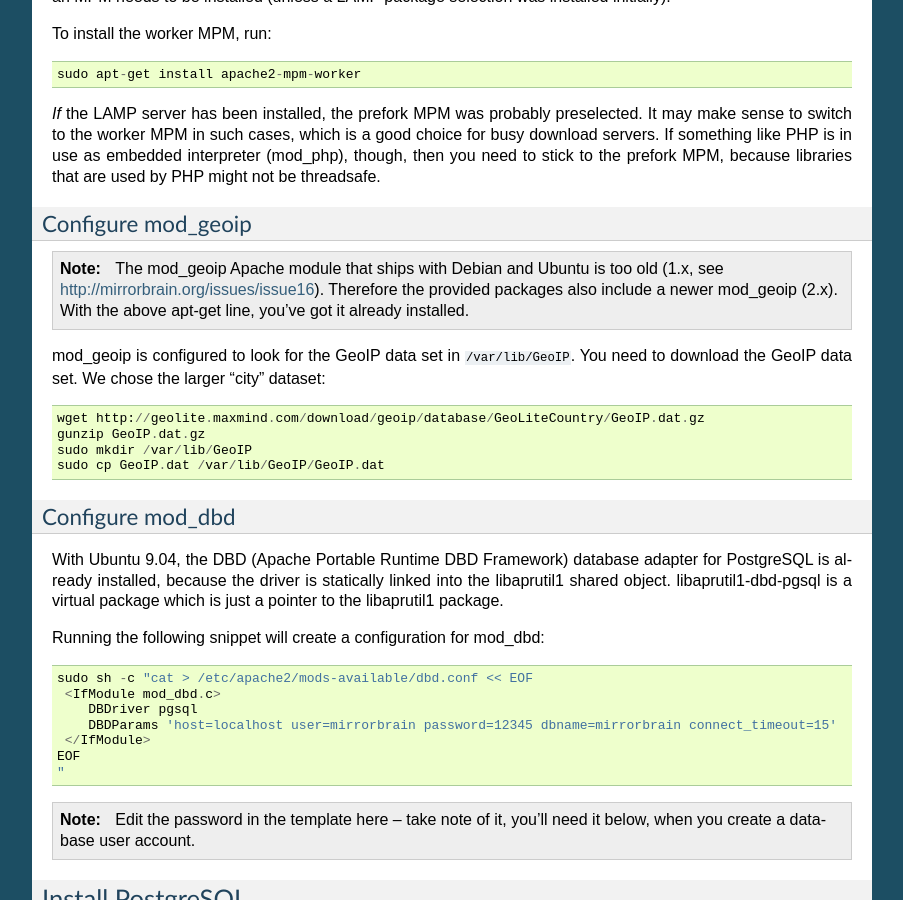
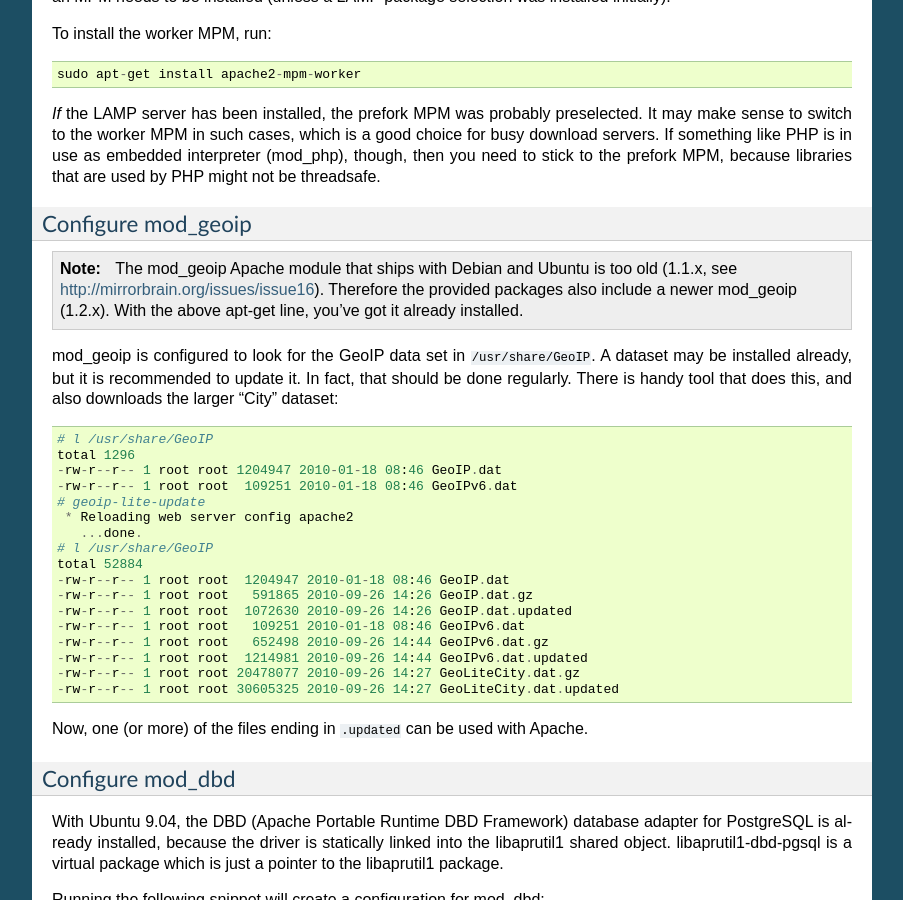
Before and after one commit to hayalci/mirrorbrain, a Sphinx documentation site: the page built from docs/installation/debian.rst, in a window 1280 px wide and 900 px high, scrolled down 1165 px. Shown: the whole window, without its empty margins (198-1101 px from the left). Built offline with Sphinx 7.4.7, drawn with Linux system fonts in a browser that asks for light colours; some of the changed text lies outside the part shown.

Commit message:
- update Ubuntu install docs for 10.04. - update Ubuntu instructions to update the GeoIP databases
git-svn-id: http://svn.mirrorbrain.org/svn/mirrorbrain/trunk@8173 2d291e14-ff0c-0410-a3fa-d5caa9871f55

```diff
--- a/docs/installation/debian.rst
+++ b/docs/installation/debian.rst
@@ -5,8 +5,8 @@ Installation on Debian/Ubuntu Linux
 ===================================
 
 .. note::
-   The following recipe for installing MirrorBrain was tested on Ubuntu 9.04.
-   A similar procedure should work on Debian 5.0 as well.
+   The following recipe for installing MirrorBrain was tested on Ubuntu 9.04 and 10.04.
+   A similar procedure should work on other Ubuntu versions, and on Debian 5.0.
 
 
 Install a standard Ubuntu LAMP server.
@@ -90,18 +90,35 @@ Configure mod_geoip
 
 .. note::
    The mod_geoip Apache module that ships with Debian and Ubuntu is too old
-   (1.x, see http://mirrorbrain.org/issues/issue16). Therefore the provided
-   packages also include a newer mod_geoip (2.x). With the above apt-get line,
+   (1.1.x, see http://mirrorbrain.org/issues/issue16). Therefore the provided
+   packages also include a newer mod_geoip (1.2.x). With the above apt-get line,
    you've got it already installed.
 
 mod_geoip is configured to look for the GeoIP data set in
-:file:`/var/lib/GeoIP`. You need to download the GeoIP data set. We chose the
-larger "city" dataset::
+:file:`/usr/share/GeoIP`. A dataset may be installed already, but it is
+recommended to update it. In fact, that should be done regularly. There is
+handy tool that does this, and also downloads the larger "City" dataset::
 
-  wget http://geolite.maxmind.com/download/geoip/database/GeoLiteCountry/GeoIP.dat.gz
-  gunzip GeoIP.dat.gz
-  sudo mkdir /var/lib/GeoIP
-  sudo cp GeoIP.dat /var/lib/GeoIP/GeoIP.dat
+  # l /usr/share/GeoIP
+  total 1296
+  -rw-r--r-- 1 root root 1204947 2010-01-18 08:46 GeoIP.dat
+  -rw-r--r-- 1 root root  109251 2010-01-18 08:46 GeoIPv6.dat
+  # geoip-lite-update
+   * Reloading web server config apache2
+     ...done.
+  # l /usr/share/GeoIP
+  total 52884
+  -rw-r--r-- 1 root root  1204947 2010-01-18 08:46 GeoIP.dat
+  -rw-r--r-- 1 root root   591865 2010-09-26 14:26 GeoIP.dat.gz
+  -rw-r--r-- 1 root root  1072630 2010-09-26 14:26 GeoIP.dat.updated
+  -rw-r--r-- 1 root root   109251 2010-01-18 08:46 GeoIPv6.dat
+  -rw-r--r-- 1 root root   652498 2010-09-26 14:44 GeoIPv6.dat.gz
+  -rw-r--r-- 1 root root  1214981 2010-09-26 14:44 GeoIPv6.dat.updated
+  -rw-r--r-- 1 root root 20478077 2010-09-26 14:27 GeoLiteCity.dat.gz
+  -rw-r--r-- 1 root root 30605325 2010-09-26 14:27 GeoLiteCity.dat.updated
+
+
+Now, one (or more) of the files ending in ``.updated`` can be used with Apache.
 
 
 Configure mod_dbd
```
Also changed, not shown: other parts of docs/installation/debian.rst (+2 -2 lines).
